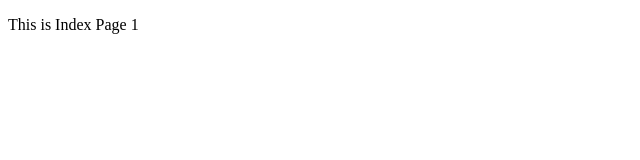
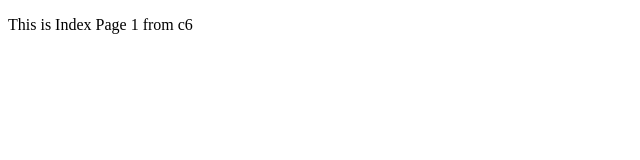
Before and after one commit to mgopnarayan/DemoRepository, a plain HTML site: page index.html in a window 1280 px wide. Shown: the full height of the page, 0-640 px from the left. Drawn offline with Linux system fonts and the light colour scheme.

Commit message:
this is c6 Commit

```diff
--- a/index.html
+++ b/index.html
@@ -7,6 +7,6 @@
     <title>Index Page</title>
 </head>
 <body>
-    <p>This is Index Page 1</p>
+    <p>This is Index Page 1 from c6</p>
 </body>
 </html>
```
